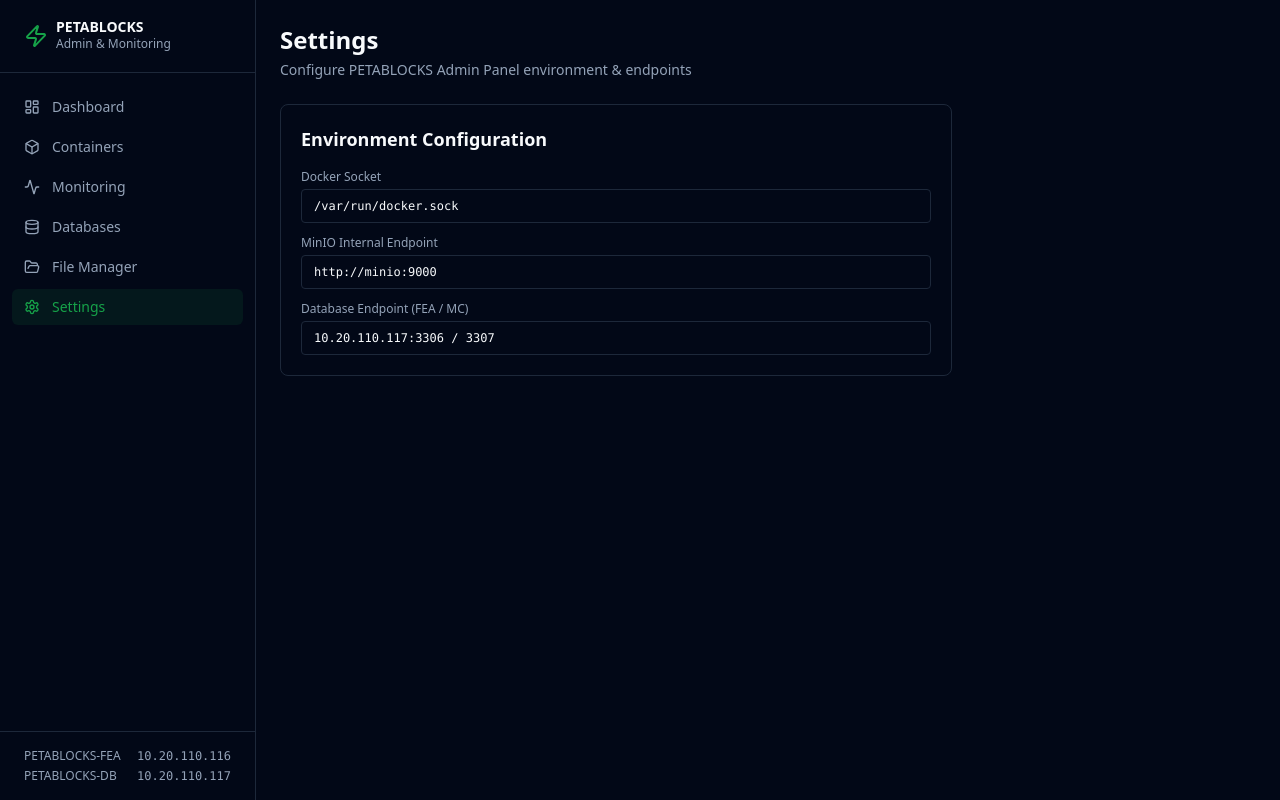
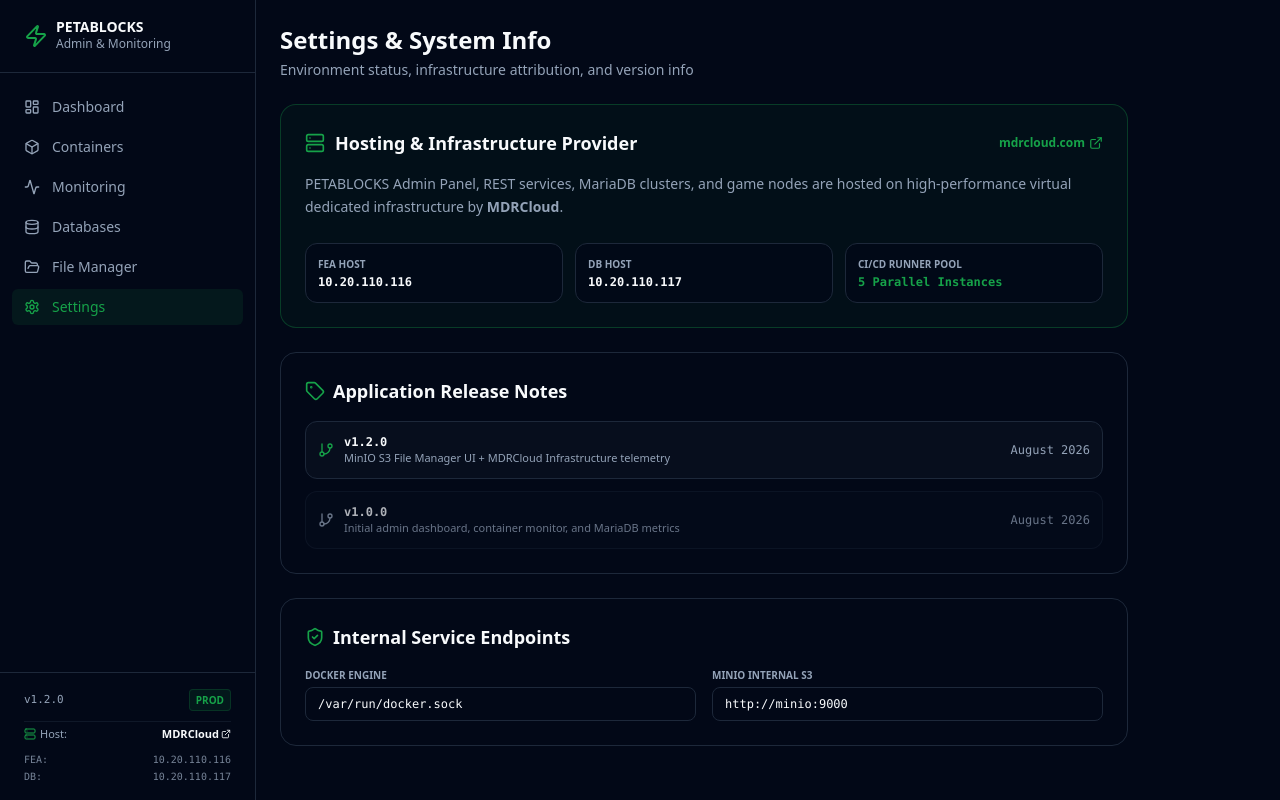
Before and after one commit to Petablocks/petablocks-admin, a React (Vite) app: page /settings in a window 1280 px wide. Built offline with nearby package versions, Linux system fonts and the light colour scheme.

Commit message:
feat(branding): add version badge, release notes, and MDRCloud hosting attribution

```diff
--- a/src/components/Layout.tsx
+++ b/src/components/Layout.tsx
@@ -7,6 +7,8 @@
   FolderOpen,
   Settings,
   Zap,
+  Server,
+  ExternalLink,
 } from 'lucide-react'
 import { cn } from '@/lib/utils'
 
@@ -54,15 +56,38 @@
           ))}
         </nav>
 
-        {/* Footer info */}
-        <div className="px-6 py-4 border-t border-border">
-          <div className="flex items-center justify-between text-xs text-muted-foreground">
-            <span>PETABLOCKS-FEA</span>
-            <span className="font-mono">10.20.110.116</span>
+        {/* Footer info & MDRCloud attribution */}
+        <div className="px-6 py-4 border-t border-border space-y-2.5">
+          <div className="flex items-center justify-between text-xs">
+            <span className="font-mono text-muted-foreground text-[11px]">v1.2.0</span>
+            <span className="inline-flex items-center px-1.5 py-0.5 rounded text-[10px] font-bold bg-primary/10 text-primary border border-primary/20">
+              PROD
+            </span>
           </div>
-          <div className="flex items-center justify-between text-xs text-muted-foreground mt-1">
-            <span>PETABLOCKS-DB</span>
-            <span className="font-mono">10.20.110.117</span>
+
+          <div className="text-[11px] text-muted-foreground flex items-center justify-between pt-1 border-t border-border/50">
+            <span className="flex items-center gap-1">
+              <Server className="h-3 w-3 text-primary" /> Host:
+            </span>
+            <a
+              href="https://mdrcloud.com"
+              target="_blank"
+              rel="noreferrer"
+              className="font-bold text-foreground hover:text-primary transition-colors inline-flex items-center gap-0.5"
+            >
+              MDRCloud <ExternalLink className="h-2.5 w-2.5" />
+            </a>
+          </div>
+
+          <div className="text-[10px] text-muted-foreground/80 font-mono space-y-0.5">
+            <div className="flex justify-between">
+              <span>FEA:</span>
+              <span>10.20.110.116</span>
+            </div>
+            <div className="flex justify-between">
+              <span>DB:</span>
+              <span>10.20.110.117</span>
+            </div>
           </div>
         </div>
       </aside>
--- a/src/pages/Settings.tsx
+++ b/src/pages/Settings.tsx
@@ -1,39 +1,100 @@
+import { Server, ExternalLink, ShieldCheck, Tag, GitBranch } from 'lucide-react'
+
 export default function SettingsPage() {
   return (
-    <div className="p-6 space-y-6">
+    <div className="p-6 space-y-6 max-w-4xl">
       <div>
-        <h1 className="text-2xl font-bold">Settings</h1>
-        <p className="text-muted-foreground text-sm mt-1">Configure PETABLOCKS Admin Panel environment & endpoints</p>
+        <h1 className="text-2xl font-bold">Settings & System Info</h1>
+        <p className="text-muted-foreground text-sm mt-1">Environment status, infrastructure attribution, and version info</p>
       </div>
 
-      <div className="rounded-lg border border-border bg-card p-5 max-w-2xl space-y-4">
-        <h2 className="text-lg font-semibold">Environment Configuration</h2>
-        <div className="space-y-3 text-sm">
+      {/* Infrastructure Card */}
+      <div className="rounded-2xl border border-primary/30 bg-primary/5 p-6 space-y-4">
+        <div className="flex items-center justify-between">
+          <div className="flex items-center gap-2.5">
+            <Server className="h-5 w-5 text-primary" />
+            <h2 className="text-lg font-bold">Hosting & Infrastructure Provider</h2>
+          </div>
+          <a
+            href="https://mdrcloud.com"
+            target="_blank"
+            rel="noreferrer"
+            className="flex items-center gap-1 text-xs font-bold text-primary hover:underline"
+          >
+            mdrcloud.com <ExternalLink className="h-3.5 w-3.5" />
+          </a>
+        </div>
+        <p className="text-sm text-muted-foreground leading-relaxed">
+          PETABLOCKS Admin Panel, REST services, MariaDB clusters, and game nodes are hosted on high-performance virtual dedicated infrastructure by <strong>MDRCloud</strong>.
+        </p>
+        <div className="grid grid-cols-1 sm:grid-cols-3 gap-3 pt-2 text-xs">
+          <div className="bg-background/80 p-3 rounded-xl border border-border">
+            <span className="text-muted-foreground text-[10px] uppercase font-bold block">FEA Host</span>
+            <span className="font-mono font-bold mt-0.5 block">10.20.110.116</span>
+          </div>
+          <div className="bg-background/80 p-3 rounded-xl border border-border">
+            <span className="text-muted-foreground text-[10px] uppercase font-bold block">DB Host</span>
+            <span className="font-mono font-bold mt-0.5 block">10.20.110.117</span>
+          </div>
+          <div className="bg-background/80 p-3 rounded-xl border border-border">
+            <span className="text-muted-foreground text-[10px] uppercase font-bold block">CI/CD Runner Pool</span>
+            <span className="font-mono font-bold text-primary mt-0.5 block">5 Parallel Instances</span>
+          </div>
+        </div>
+      </div>
+
+      {/* Version & Release Info */}
+      <div className="rounded-2xl border border-border bg-card p-6 space-y-4">
+        <div className="flex items-center gap-2">
+          <Tag className="h-5 w-5 text-primary" />
+          <h2 className="text-lg font-bold">Application Release Notes</h2>
+        </div>
+        <div className="space-y-3 text-xs">
+          <div className="flex items-center justify-between p-3 rounded-xl bg-muted/20 border border-border">
+            <div className="flex items-center gap-2.5">
+              <GitBranch className="h-4 w-4 text-primary" />
+              <div>
+                <span className="font-mono font-bold text-foreground">v1.2.0</span>
+                <p className="text-muted-foreground text-[11px]">MinIO S3 File Manager UI + MDRCloud Infrastructure telemetry</p>
+              </div>
+            </div>
+            <span className="text-muted-foreground font-mono">August 2026</span>
+          </div>
+          <div className="flex items-center justify-between p-3 rounded-xl bg-muted/10 border border-border/50 opacity-70">
+            <div className="flex items-center gap-2.5">
+              <GitBranch className="h-4 w-4 text-muted-foreground" />
+              <div>
+                <span className="font-mono font-bold text-foreground">v1.0.0</span>
+                <p className="text-muted-foreground text-[11px]">Initial admin dashboard, container monitor, and MariaDB metrics</p>
+              </div>
+            </div>
+            <span className="text-muted-foreground font-mono">August 2026</span>
+          </div>
+        </div>
+      </div>
+
+      {/* Environment Endpoints */}
+      <div className="rounded-2xl border border-border bg-card p-6 space-y-4">
+        <h2 className="text-lg font-semibold flex items-center gap-2">
+          <ShieldCheck className="h-5 w-5 text-primary" /> Internal Service Endpoints
+        </h2>
+        <div className="grid grid-cols-1 sm:grid-cols-2 gap-4 text-xs">
           <div>
-            <label className="text-muted-foreground block text-xs mb-1">Docker Socket</label>
+            <label className="text-muted-foreground block text-[10px] uppercase font-bold mb-1">Docker Engine</label>
             <input
               type="text"
               readOnly
               value="/var/run/docker.sock"
-              className="w-full bg-background border border-border rounded px-3 py-2 text-xs font-mono"
+              className="w-full bg-background border border-border rounded-lg px-3 py-2 text-xs font-mono"
             />
           </div>
           <div>
-            <label className="text-muted-foreground block text-xs mb-1">MinIO Internal Endpoint</label>
+            <label className="text-muted-foreground block text-[10px] uppercase font-bold mb-1">MinIO Internal S3</label>
             <input
               type="text"
               readOnly
               value="http://minio:9000"
-              className="w-full bg-background border border-border rounded px-3 py-2 text-xs font-mono"
-            />
-          </div>
-          <div>
-            <label className="text-muted-foreground block text-xs mb-1">Database Endpoint (FEA / MC)</label>
-            <input
-              type="text"
-              readOnly
-              value="10.20.110.117:3306 / 3307"
-              className="w-full bg-background border border-border rounded px-3 py-2 text-xs font-mono"
+              className="w-full bg-background border border-border rounded-lg px-3 py-2 text-xs font-mono"
             />
           </div>
         </div>
```
Also changed, not shown: 1 other file (tests, documents, lock files or other folders).
